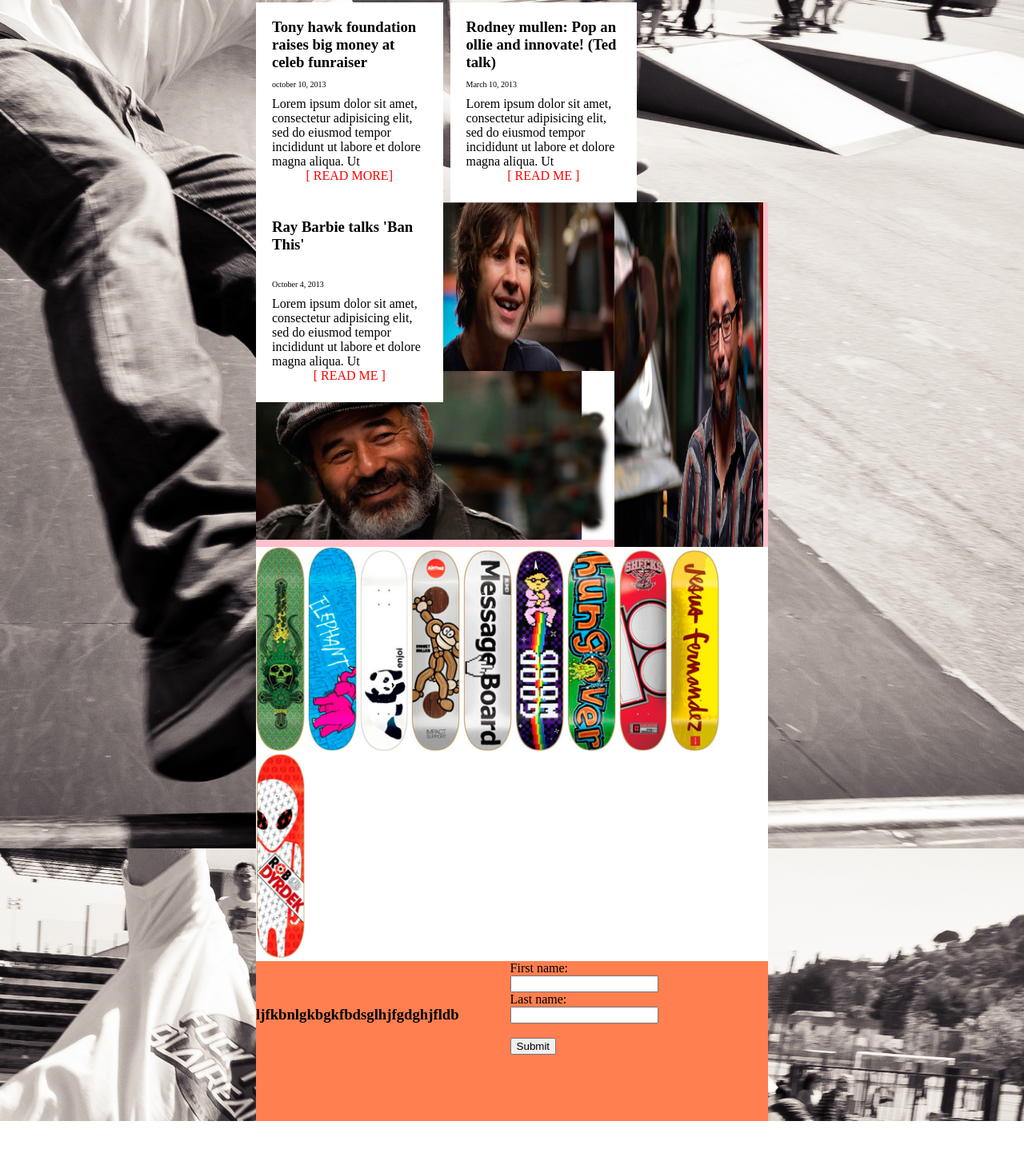
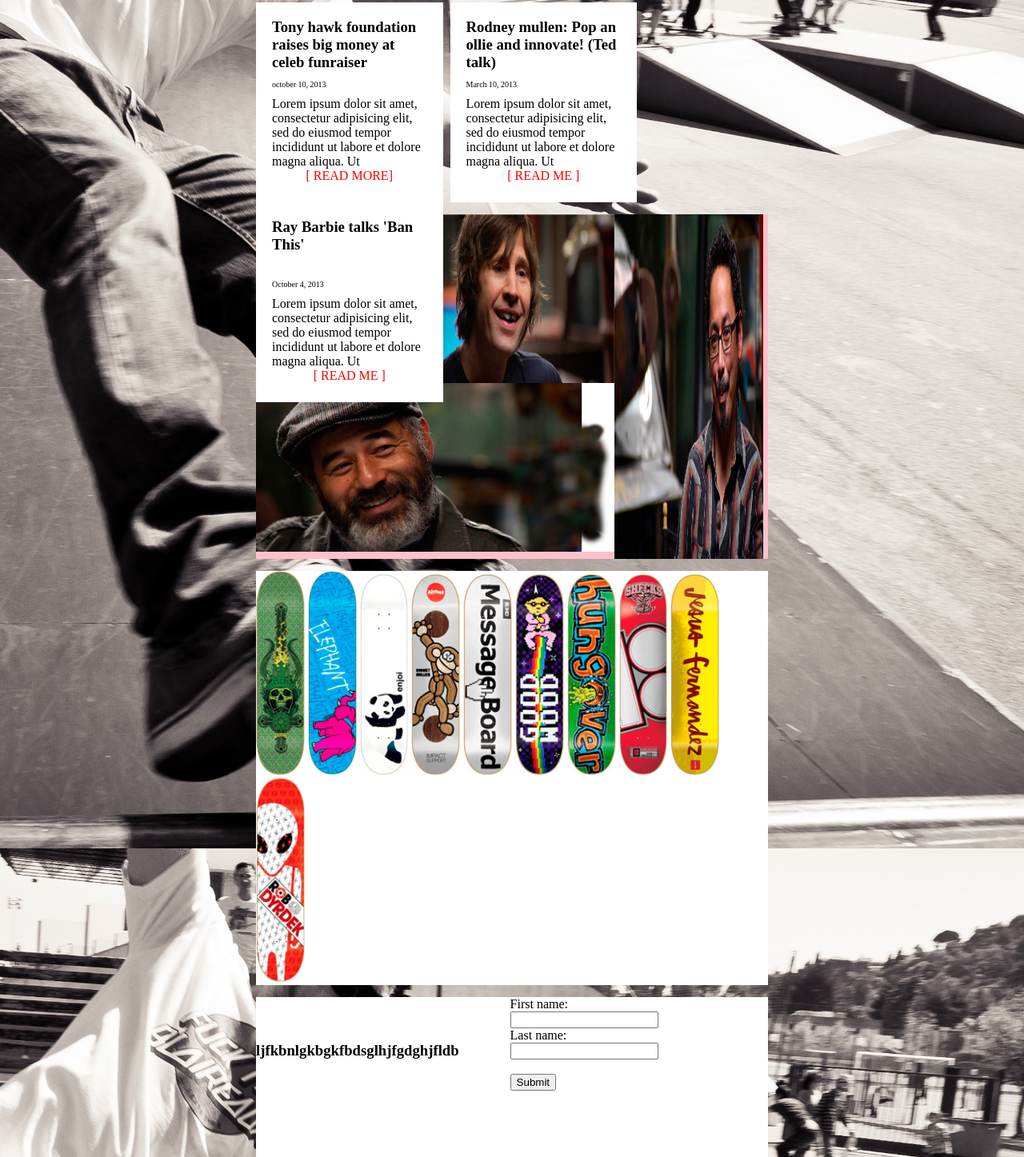
Before and after one commit to Brandon1986/Peralta, a plain HTML site: page index.html in a window 1280 px wide. Shown: the part 382-1829 px from the top of the page at 80% size. Before the commit the page ends 1784 px from the top, so only its background shows below. Drawn offline with Linux system fonts and the light colour scheme.

Commit message:
initial commit

```diff
--- a/style.css
+++ b/style.css
@@ -164,6 +164,7 @@
   width: 50%;
   height: 250px;
   margin: auto;
+  margin-bottom: 15px;
 }
 .container1 section {
   width: 233.5px;
@@ -207,6 +208,7 @@
   width: 50%;
   height: 431px;
   margin: auto;
+  margin-bottom: 15px;
 }
 .container2 .col1 {
   width: 70%;
@@ -250,10 +252,11 @@
   width: 9.5%;
 }
 .footer {
-  background-color: coral;
+  background-color: white;
   width: 50%;
   height: 200px;
   margin: auto;
+  margin-top: 15px;
 }
 .triangle {
   background: red;
```
Also changed, not shown: index.html (line endings or trailing spaces).
